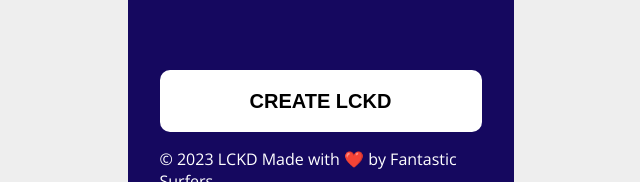
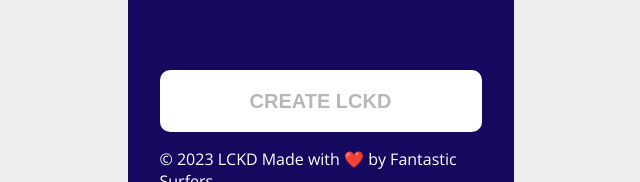
Before and after one commit to Oscar-Mattsson-790/group-exercise-lckd-frontend, a React (Vite) app: page /group-exercise-lckd-frontend/new in a window 1280 px wide. Shown: the part 560-742 px from the top of the page, without its empty margins (325-965 px from the left). Built offline with nearby package versions, Linux system fonts and the light colour scheme; a web font is replaced by a local one.

Commit message:
feat: create new credentials

```diff
--- a/src/api/index.ts
+++ b/src/api/index.ts
@@ -72,6 +72,7 @@
 
 export async function sendSaveCredentialsRequest(data: NewCredentials) {
   const token = localStorage.getItem('token');
+  console.log(token);
   try {
     const response = await fetch(
       `${import.meta.env.VITE_BASE_URL}/credentials`,
@@ -86,9 +87,9 @@
     );
     console.log(response);
 
-    if (!response.ok) {
-      throw new Error(`HTTP error! Status: ${response.status}`);
-    }
+    // if (!response.ok) {
+    //   throw new Error(`HTTP error! Status: ${response.status}`);
+    // }
 
     const result = await response.json();
     console.log(result);
--- a/src/components/button/button.tsx
+++ b/src/components/button/button.tsx
@@ -2,11 +2,12 @@
 interface Props {
   onClick: () => void;
   children: React.ReactNode;
+  disabled?: boolean;
 }
 
-function Button({ onClick, children }: Props) {
+function Button({ onClick, children, disabled }: Props) {
   return (
-    <button className="button" onClick={onClick}>
+    <button disabled={disabled} className="button" onClick={onClick}>
       {children}
     </button>
   );
--- a/src/views/new/New.scss
+++ b/src/views/new/New.scss
@@ -5,7 +5,7 @@
   font-weight: 700;
   line-height: 33px;
   letter-spacing: 0.15em;
-    color: #FFFFFF;
+  color: #ffffff;
 }
 
 .styled-button-container {
@@ -19,10 +19,11 @@
   left: 86%;
   top: 58%;
   border: 1.4px;
-    color: #FFBD21;
+  color: #ffbd21;
   font-size: 40px;
+  cursor: pointer;
 }
 
-.label-container{
+.label-container {
   position: relative;
 }
--- a/src/views/new/New.tsx
+++ b/src/views/new/New.tsx
@@ -2,9 +2,24 @@
 import './New.scss';
 import Button from '../../components/button/button';
 import { useState } from 'react';
+import { sendSaveCredentialsRequest } from '../../api';
 function NewCredential() {
   const [website, setWebsite] = useState('www.tickster.com');
   const [username, setUsername] = useState('sixten.svensson');
+  const [password, setPassword] = useState('');
+
+  function generateSecurePassword() {
+    const length = 12;
+    const charset =
+      "abcdefghijklmnopqrstuvwxyzABCDEFGHIJKLMNOPQRSTUVWXYZ0123456789!@#$%^&*()_+-=[]{}|;:'<>,.?/";
+
+    let password = '';
+    for (let i = 0; i < length; i++) {
+      const randomIndex = Math.floor(Math.random() * charset.length);
+      password += charset[randomIndex];
+    }
+    setPassword(password);
+  }
 
   function handleOnChangeWebsite(event: React.ChangeEvent<HTMLInputElement>) {
     setWebsite(event.target.value);
@@ -12,6 +27,15 @@
 
   function handleOnChangeUserName(event: React.ChangeEvent<HTMLInputElement>) {
     setUsername(event.target.value);
+  }
+
+  async function handleOnClick() {
+    const data = {
+      username,
+      password,
+      domain: website,
+    };
+    await sendSaveCredentialsRequest(data);
   }
 
   return (
@@ -31,20 +55,25 @@
           onChange={handleOnChangeUserName}
         />
         <div className="label-container">
-          <span className="refresh-button" onClick={() => {}}>
+          <span className="refresh-button" onClick={generateSecurePassword}>
             ↻
           </span>
           <InputField
             label="SECURE PASSWORD"
             type="text"
-            value={''}
+            value={password}
             disabled={true}
           />
         </div>
       </main>
       <footer>
         <div className="styled-button-container">
-          <Button onClick={() => {}}>CREATE LCKD</Button>
+          <Button
+            disabled={password === '' ? true : false}
+            onClick={handleOnClick}
+          >
+            CREATE LCKD
+          </Button>
         </div>
       </footer>
     </>
```
Lines whose indentation alone changed are shown as unchanged.
